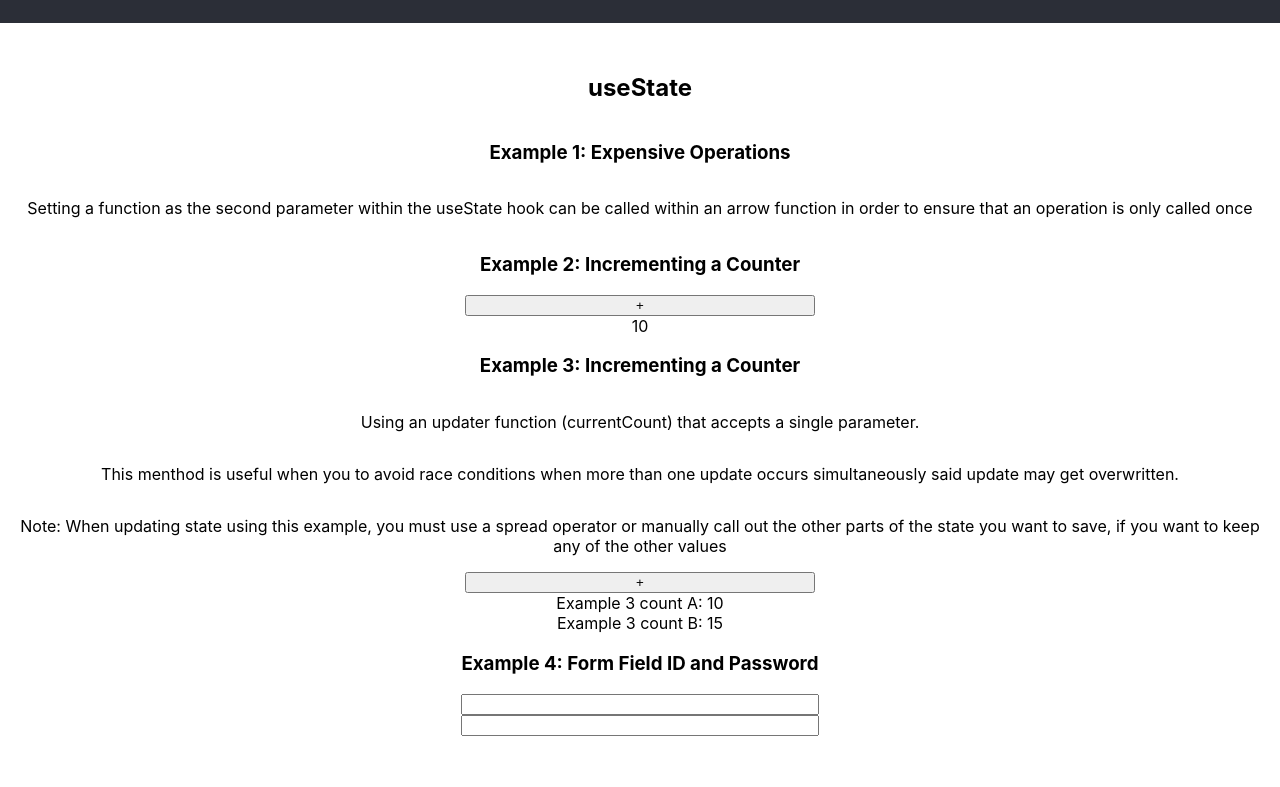
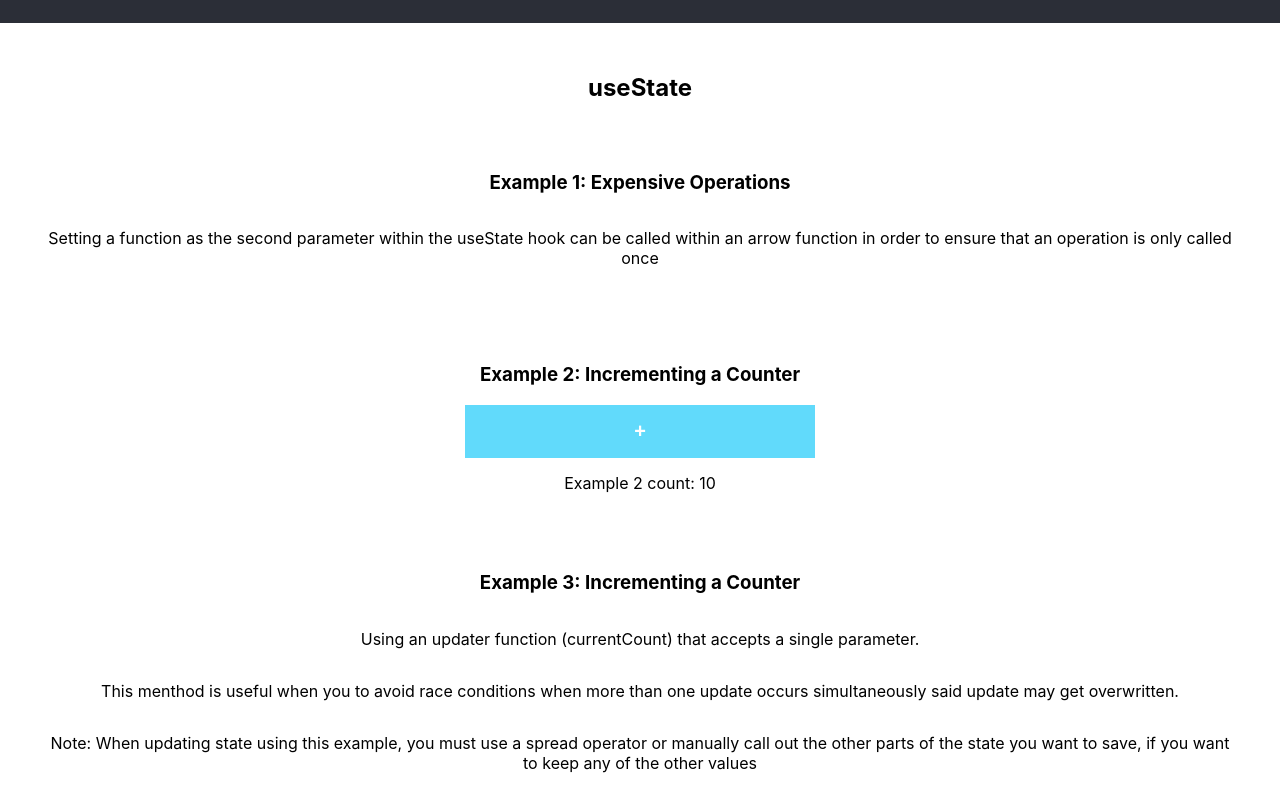
Before and after one commit to lokeam/hooksStudy, a React (Create React App) app: page / in a window 1280 px wide. Shown: the part 380-1167 px from the top of the page. Before the commit the page ends 1146 px from the top, so only its background shows below. Built offline with nearby package versions, Linux system fonts and the light colour scheme.

Commit message:
style: add basic styling

```diff
--- a/src/App.css
+++ b/src/App.css
@@ -30,9 +30,50 @@
   flex-direction: column;
   align-items: center;
   justify-content: center;
+  padding: 30px;
 }
 
 .example input,
 .example button {
   width: 350px;
 }
+
+.example__copy {
+  margin: 0 0 20px 0;
+}
+
+.form-input {
+  padding-top: 21px;
+}
+
+input {
+  display: inline-block;
+  color: #666;
+  padding: .462em .769em;
+  font-family: inherit;
+  font-weight: inherit;
+  font-size: 1em;
+  line-height: 1.65;
+  max-width: 100%;
+  border: 1px solid #e1e1e1;
+  background: #fff;
+  border-radius: 3px;
+  margin: 0 0 20px 0;
+}
+
+
+
+button {
+  width: auto;
+  background-color: #61dafb ;
+  color: #fff;
+  font-size: 20px;
+  padding: 15px 43px;
+  margin: 0 0 15px 0;
+  font-weight: bold;
+  border: none;
+  cursor: pointer;
+}
+button:hover {
+  background: darken(#61dafb , 10%);
+}
--- a/src/App.js
+++ b/src/App.js
@@ -44,7 +44,7 @@ const App = () => {
           <div className="example">
             <h3>Example 2: Incrementing a Counter</h3>
             <button onClick={ () => setCount(count + 1)}>+</button>
-            <div>{count}</div>
+            <div>Example 2 count: {count}</div>
           </div>
           <div className="example">
             <h3>Example 3: Incrementing a Counter</h3>
@@ -59,8 +59,8 @@ const App = () => {
                   countExampleA: currentState.countExampleA + 1
                 }))
               }>+</button>
-            <div className="countExampleA">Example 3 count A: {countExampleA}</div>
-            <div className="countExampleB">Example 3 count B: {countExampleB}</div>
+            <div className="example__copy countExampleA">Example 3 count A: {countExampleA}</div>
+            <div className="example__copy countExampleB">Example 3 count B: {countExampleB}</div>
           </div>
           <div className="example">
             <h3>Example 4: Form Field ID and Password</h3>
```
